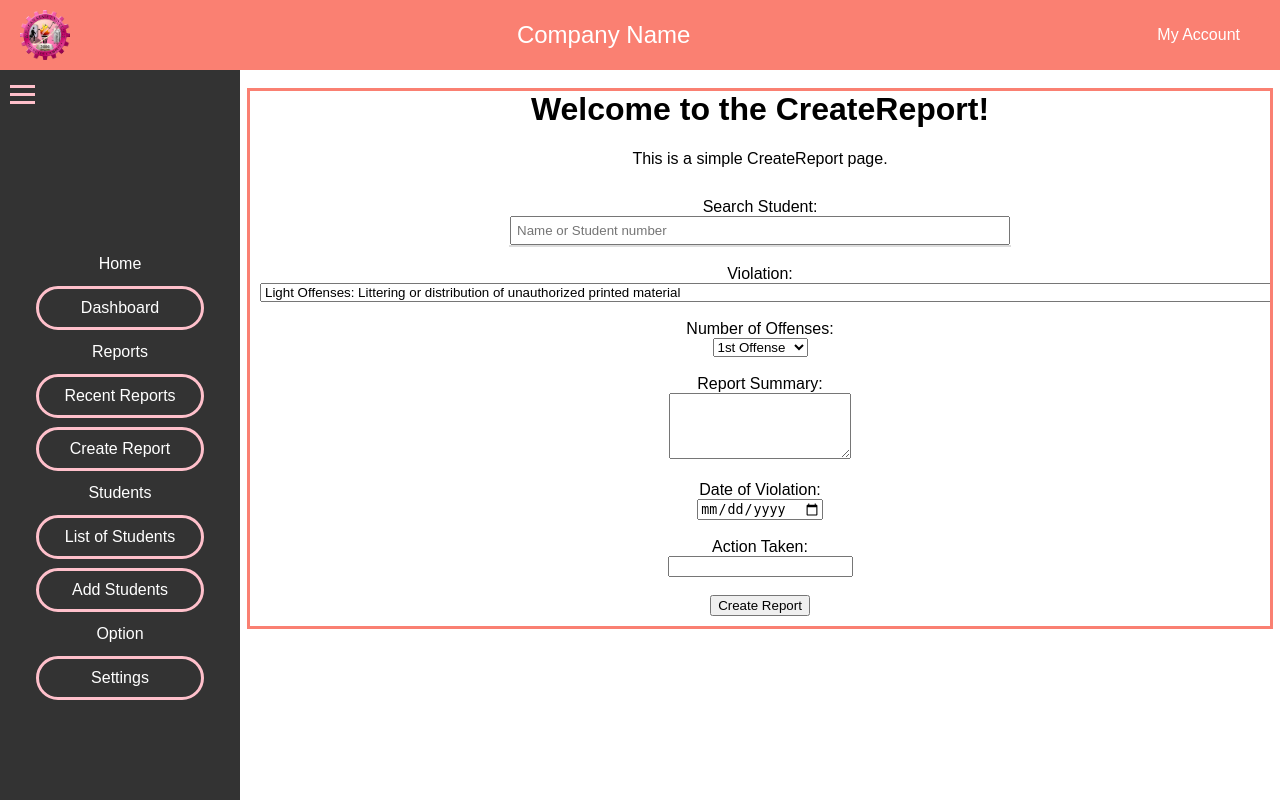
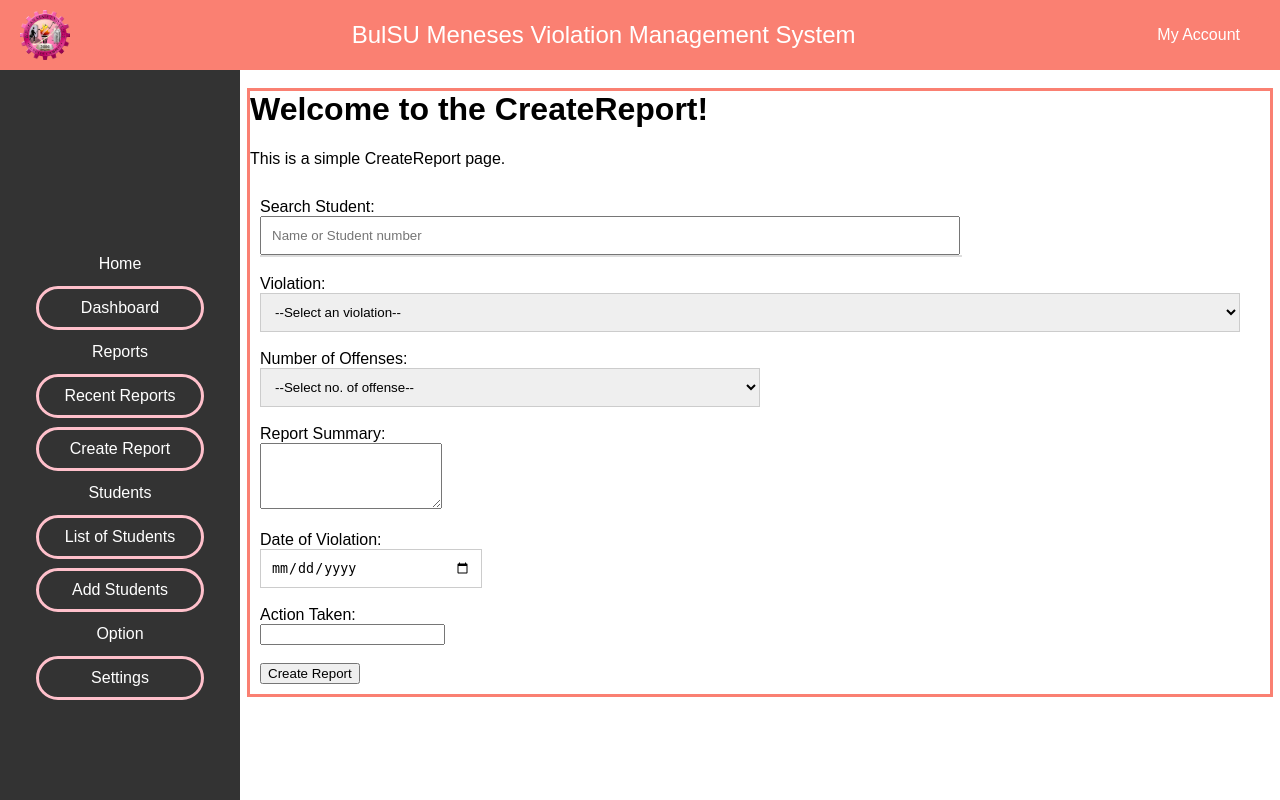
Before and after one commit to doksii/BulSUVMS, a PHP site: page /CreateReport.php in a window 1280 px wide. Run offline with PHP 8.4, Linux system fonts and the light colour scheme; the visitor is signed in with stand-in values (Sample User, id 1).

Commit message:
design updates

```diff
--- a/AddStudents.php
+++ b/AddStudents.php
@@ -18,6 +18,7 @@ if ($_SESSION['role'] !== 'admin') {
 <head>
     <meta charset="UTF-8">
     <meta name="viewport" content="width=device-width, initial-scale=1.0">
+    <link rel="icon" href="assets\img\BMCLogo.png" type="image/png">
     <title>BulSUVMS</title>
     <link rel="stylesheet" href="assets/styles.css">
     <link rel="stylesheet" href="assets/css/MainStyle.css">
@@ -38,9 +39,9 @@ if ($_SESSION['role'] !== 'admin') {
 <body>
     <header class="header">
         <div class="logo-container">
-            <img src="logo.png" alt="Company Logo" class="logo">
+            <img src="assets\img\BMCLogo.png" alt="Company Logo" class="logo">
         </div>
-        <div class="company-name">Company Name</div>
+        <div class="company-name">BulSU Meneses Violation Management System</div>
         <div class="dropdown">
             <button class="dropbtn">My Account</button>
             <div class="dropdown-content">
--- a/CreateReport.php
+++ b/CreateReport.php
@@ -5,7 +5,6 @@ if (!isset($_SESSION['username'])) {
     header("Location: index.html");
     exit();
 }
-
 // Check if the user has the appropriate role (e.g., 'admin')
 if ($_SESSION['role'] !== 'admin') {
     // Redirect to a different page or show an error message
@@ -18,6 +17,7 @@ if ($_SESSION['role'] !== 'admin') {
 <head>
     <meta charset="UTF-8">
     <meta name="viewport" content="width=device-width, initial-scale=1.0">
+    <link rel="icon" href="assets\img\BMCLogo.png" type="image/png">
     <title>BulSUVMS</title>
     <link rel="stylesheet" href="assets/styles.css">
     <link rel="stylesheet" href="assets/css/MainStyle.css">
@@ -26,11 +26,9 @@ if ($_SESSION['role'] !== 'admin') {
         /* Add some basic styling for the search box and results */
         #search-results {
             border: .2px solid #ddd;
-            width: 500px;
+            width: 70%;
             max-height: 100px;
             overflow-y: auto;
-            margin-left: auto;
-            margin-right: auto;
         }
         .search-item {
             padding: 10px;
@@ -40,17 +38,52 @@ if ($_SESSION['role'] !== 'admin') {
             background-color: #f0f0f0;
         }
         #student_search {
-            width: 500px;
-            padding: 5px;
+            width: 70%;
+            padding: 10px;
             box-sizing: border-box;
         }
         .scroll-container {
-            max-height: 100vh; /* Set max height for the container */
-            overflow-y: auto; /* Enable vertical scrolling */
+            max-width: 100vw; /* Set max width for the container */
+            overflow-x: auto; /* Enable horizontal scrolling */
             margin-top: 20px;
             /* border: 1px solid #ccc; */
             padding: 10px;
             box-sizing: border-box;
+        }
+        #violation {
+            padding: 5px;
+            border: 1px solid #ccc;
+            width: 98%; /* Adjust as needed */
+            text-align: left;
+            padding: 10px;
+        }
+        #no_of_offense {
+            padding: 5px;
+            border: 1px solid #ccc;
+            width: 50%; /* Adjust as needed */
+            text-align: left;
+            padding: 10px;
+        }
+        #date_of_violation {
+            padding: 5px;
+            border: 1px solid #ccc;
+            width: 20%; /* Adjust as needed */
+            padding: 10px;
+        }
+        .LO, .LGO, .GO, .DAP{
+            text-align: left;
+        }
+        .LO {
+            background-color: rgba(255, 252, 127, 0.5);
+        }
+        .LGO {
+            background-color: rgb(255, 165, 0, 0.5);
+        }
+        .GO {
+            background-color: rgb(255, 0, 0, 0.5);
+        }
+        .DAP {
+            background-color: rgba(173, 216, 230, 0.5);
         }
     </style>
     <script>
@@ -70,7 +103,6 @@ if ($_SESSION['role'] !== 'admin') {
                     $('#search-results').html('');
                 }
             });
-
             $(document).on('click', '.search-item', function() {
                 let studentNumber = $(this).data('student-number');
                 let studentName = $(this).text();
@@ -99,7 +131,7 @@ if ($_SESSION['role'] !== 'admin') {
         <div class="logo-container">
             <img src="assets\img\BMCLogo.png" alt="Company Logo" class="logo">
         </div>
-        <div class="company-name">Company Name</div>
+        <div class="company-name">BulSU Meneses Violation Management System</div>
         <div class="dropdown">
             <button class="dropbtn">My Account</button>
             <div class="dropdown-content">
@@ -144,31 +176,32 @@ if ($_SESSION['role'] !== 'admin') {
 
                     <label for="violation">Violation:</label><br>
                     <select id="violation" name="violation" required>
-                        <option value="Light Offenses: Littering or distribution of unauthorized printed material">Light Offenses: Littering or distribution of unauthorized printed material</option>
-                        <option value="Light Offenses: Vandalism or unauthorized posting of printed materials">Light Offenses: Vandalism or unauthorized posting of printed materials</option>
-                        <option value="Light Offenses: Disturbance or disruption of the educational environment, classes or any education related programs or activities">Light Offenses: Disturbance or disruption of the educational environment, classes or any education related programs or activities</option>
-                        <option value="Light Offenses: Unauthorized solicitation of funds or selling of any ticket">Light Offenses: Unauthorized solicitation of funds or selling of any ticket</option>
-                        <option value="Less Grave Offenses: Smoking, gambling or being under the influence of alcohol within the university premises">Less Grave Offenses: Smoking, gambling or being under the influence of alcohol within the university premises</option>
-                        <option value="Less Grave Offenses: Malicious or unfounded accusation towards any member of the academic community">Less Grave Offenses: Malicious or unfounded accusation towards any member of the academic community</option>
-                        <option value="Less Grave Offenses: Deception, Impersonation, or Fraud">Less Grave Offenses: Deception, Impersonation, or Fraud</option>
-                        <option value="Less Grave Offenses: Disrespectful behavior in words and in deeds or refusal to comply with directions of the University officials and employees acting in the performance of their duties">Less Grave Offenses: Disrespectful behavior in words and in deeds or refusal to comply with directions of the University officials and employees acting in the performance of their duties</option>
-                        <option value="Less Grave Offenses: Damage or unauthorized presence in or use of University premises, facilities or property, in violation of posted signs, when closed, or after normal operating hours">Less Grave Offenses: Damage or unauthorized presence in or use of University premises, facilities or property, in violation of posted signs, when closed, or after normal operating hours</option>
-                        <option value="Grave Offenses: Theft, attempted theft, and/or unauthorized possession or use of property/services belonging to the University or a member of the University community">Grave Offenses: Theft, attempted theft, and/or unauthorized possession or use of property/services belonging to the University or a member of the University community</option>
-                        <option value="Grave Offenses: Indecency in any form of obscene or lewd behavior (necking, petting or torrid kissing or other sexual act) inside the university premises">Grave Offenses: Indecency in any form of obscene or lewd behavior (necking, petting or torrid kissing or other sexual act) inside the university premises</option>
-                        <option value="Grave Offenses: Physical/verbal/sexual/mental/emotional abuse, threat, harassment, cyber bullying, hazing, coercion and/or other conduct that threatens or endangers the health or safety of any person">Grave Offenses: Physical/verbal/sexual/mental/emotional abuse, threat, harassment, cyber bullying, hazing, coercion and/or other conduct that threatens or endangers the health or safety of any person</option>
-                        <option value="Grave Offenses: Possession, use, sale or purchase of any illegal drugs inside the university premises">Grave Offenses: Possession, use, sale or purchase of any illegal drugs inside the university premises</option>
-                        <option value="Grave Offenses: Carrying of firearms and other weapons within the University campuses and premises">Grave Offenses: Carrying of firearms and other weapons within the University campuses and premises</option>
-                        <option value="Dishonesty on Academic Pursuits: Academic misconduct: Cheating">Dishonesty on Academic Pursuits: Academic misconduct: Cheating</option>
-                        <option value="Dishonesty on Academic Pursuits: Academic misconduct: Plagiarism in theses, literary and creative works">Dishonesty on Academic Pursuits: Academic misconduct: Plagiarism in theses, literary and creative works</option>
-                        <option value="Dishonesty on Academic Pursuits: Falsification or forging of academic records and official documents">Dishonesty on Academic Pursuits: Falsification or forging of academic records and official documents</option>
+                        <option value="" disabled selected>--Select an violation--</option>
+                        <option class="LO" value="Light Offenses: Littering or distribution of unauthorized printed material">Light Offenses: Littering or distribution of unauthorized printed material</option>
+                        <option class="LO" value="Light Offenses: Vandalism or unauthorized posting of printed materials">Light Offenses: Vandalism or unauthorized posting of printed materials</option>
+                        <option class="LO" value="Light Offenses: Disturbance or disruption of the educational environment, classes or any education related programs or activities">Light Offenses: Disturbance or disruption of the educational environment, classes or any education related programs or activities</option>
+                        <option class="LO" value="Light Offenses: Unauthorized solicitation of funds or selling of any ticket">Light Offenses: Unauthorized solicitation of funds or selling of any ticket</option>
+                        <option class="LGO" value="Less Grave Offenses: Smoking, gambling or being under the influence of alcohol within the university premises">Less Grave Offenses: Smoking, gambling or being under the influence of alcohol within the university premises</option>
+                        <option class="LGO" value="Less Grave Offenses: Malicious or unfounded accusation towards any member of the academic community">Less Grave Offenses: Malicious or unfounded accusation towards any member of the academic community</option>
+                        <option class="LGO" value="Less Grave Offenses: Deception, Impersonation, or Fraud">Less Grave Offenses: Deception, Impersonation, or Fraud</option>
+                        <option class="LGO" value="Less Grave Offenses: Disrespectful behavior in words and in deeds or refusal to comply with directions of the University officials and employees acting in the performance of their duties">Less Grave Offenses: Disrespectful behavior in words and in deeds or refusal to comply with directions of the University officials and employees acting in the performance of their duties</option>
+                        <option class="LGO" value="Less Grave Offenses: Damage or unauthorized presence in or use of University premises, facilities or property, in violation of posted signs, when closed, or after normal operating hours">Less Grave Offenses: Damage or unauthorized presence in or use of University premises, facilities or property, in violation of posted signs, when closed, or after normal operating hours</option>
+                        <option class="GO" value="Grave Offenses: Theft, attempted theft, and/or unauthorized possession or use of property/services belonging to the University or a member of the University community">Grave Offenses: Theft, attempted theft, and/or unauthorized possession or use of property/services belonging to the University or a member of the University community</option>
+                        <option class="GO" value="Grave Offenses: Indecency in any form of obscene or lewd behavior (necking, petting or torrid kissing or other sexual act) inside the university premises">Grave Offenses: Indecency in any form of obscene or lewd behavior (necking, petting or torrid kissing or other sexual act) inside the university premises</option>
+                        <option class="GO" value="Grave Offenses: Physical/verbal/sexual/mental/emotional abuse, threat, harassment, cyber bullying, hazing, coercion and/or other conduct that threatens or endangers the health or safety of any person">Grave Offenses: Physical/verbal/sexual/mental/emotional abuse, threat, harassment, cyber bullying, hazing, coercion and/or other conduct that threatens or endangers the health or safety of any person</option>
+                        <option class="GO" value="Grave Offenses: Possession, use, sale or purchase of any illegal drugs inside the university premises">Grave Offenses: Possession, use, sale or purchase of any illegal drugs inside the university premises</option>
+                        <option class="GO" value="Grave Offenses: Carrying of firearms and other weapons within the University campuses and premises">Grave Offenses: Carrying of firearms and other weapons within the University campuses and premises</option>
+                        <option class="DAP" value="Dishonesty on Academic Pursuits: Academic misconduct: Cheating">Dishonesty on Academic Pursuits: Academic misconduct: Cheating</option>
+                        <option class="DAP" value="Dishonesty on Academic Pursuits: Academic misconduct: Plagiarism in theses, literary and creative works">Dishonesty on Academic Pursuits: Academic misconduct: Plagiarism in theses, literary and creative works</option>
+                        <option class="DAP" value="Dishonesty on Academic Pursuits: Falsification or forging of academic records and official documents">Dishonesty on Academic Pursuits: Falsification or forging of academic records and official documents</option>
                     </select><br><br>
                     <label for="no_of_offense">Number of Offenses:</label><br>
                     <select id="no_of_offense" name="no_of_offense" required>
+                    <option value="" disabled selected>--Select no. of offense--</option>
                         <option value="1st offense">1st Offense</option>
                         <option value="2nd offense">2nd Offense</option>
                         <option value="3rd offense">3rd Offense</option>
-                        <option value="4th offense">4th Offense</option>
-                        <option value="5th offense">5th Offense</option>
+                        <option value="Other">Others(Specify on report summary)</option>
                     </select><br><br>
                     <label for="detailed_report">Report Summary:</label><br>
                     <textarea id="detailed_report" name="detailed_report" rows="4" required></textarea><br><br>
@@ -191,4 +224,3 @@ if ($_SESSION['role'] !== 'admin') {
     <script src="js/script.js"></script>
 </body>
 </html>
-<!-- asdasd -->
--- a/Settings.php
+++ b/Settings.php
@@ -5,7 +5,6 @@ if (!isset($_SESSION['username'])) {
     header("Location: index.html");
     exit();
 }
-
 // Check if the user has the appropriate role (e.g., 'admin')
 if ($_SESSION['role'] !== 'admin') {
     // Redirect to a different page or show an error message
@@ -18,6 +17,7 @@ if ($_SESSION['role'] !== 'admin') {
 <head>
     <meta charset="UTF-8">
     <meta name="viewport" content="width=device-width, initial-scale=1.0">
+    <link rel="icon" href="assets\img\BMCLogo.png" type="image/png">
     <title>BulSUVMS</title>
     <link rel="stylesheet" href="assets/styles.css">
     <link rel="stylesheet" href="assets/css/MainStyle.css">
@@ -36,9 +36,9 @@ if ($_SESSION['role'] !== 'admin') {
 <body>
     <header class="header">
         <div class="logo-container">
-            <img src="logo.png" alt="Company Logo" class="logo">
+            <img src="assets\img\BMCLogo.png" alt="Company Logo" class="logo">
         </div>
-        <div class="company-name">Company Name</div>
+        <div class="company-name">BulSU Meneses Violation Management System</div>
         <div class="dropdown">
             <button class="dropbtn">My Account</button>
             <div class="dropdown-content">
--- a/assets/css/MainStyle.css
+++ b/assets/css/MainStyle.css
@@ -7,16 +7,34 @@ body {
     font-family: Arial, sans-serif;
     margin: 0;
 }
-
+table {
+    width: 100%;
+    border-collapse: collapse;
+}
+table, th, td {
+    border: 1px solid black;
+}
+th, td {
+    padding: 8px;
+    text-align: center;
+}
+th {
+    background-color: #f2f2f2;
+    cursor: pointer;
+}
 /* Start of Header */
 
 .header {
+    position: -webkit-sticky; /* For Safari */
+    position: sticky;
+    top: 0;
     display: flex;
     justify-content: space-between;
     align-items: center;
     padding: 10px 20px;
     background-color: salmon;
     color: #fff;
+    z-index: 1000;
 }
 
 .logo-container {
@@ -87,15 +105,15 @@ body {
 .hamburger-menu {
 
     position: fixed;
-    top: 80px;
-    left: 10px;
+    top: 20px;
+    left: 20px;
     cursor: pointer;
-    z-index: 999;
+    z-index: 0;
 }
 
 .bar {
-    width: 25px;
-    height: 3px;
+    width: 35px;
+    height: 5px;
     background-color: pink;
     margin: 5px 0;
 }
@@ -190,9 +208,7 @@ body {
     outline: solid salmon;
     margin-left: 250px;
     margin-right: 10px;
-    text-align: center;
-
-
+    text-align: left;
 }
 
 
@@ -200,9 +216,16 @@ body {
     .sidebar {
         width: 100%;
         left: -100%;
+        padding: 0px;
     }
-
+    .sidebar.hidden {
+        left: 0px; /* Sidebar is hidden */
+    }
+    .hamburger-menu {
+        z-index: 1001;
+    }
     .content {
-        margin-left: 0;
+        margin-left: 10px;
+        margin-right: 10px;
     }
 }
--- a/index.html
+++ b/index.html
@@ -3,6 +3,7 @@
 <head>
     <meta charset="UTF-8">
     <meta name="viewport" content="width=device-width, initial-scale=1.0">
+    <link rel="icon" href="assets\img\BMCLogo.png" type="image/png">
     <title>BulSUVMS</title>
     <link rel="stylesheet" href="assets/css/styles.css">
     <link rel="stylesheet" href="assets/css/MainStyle.css">
```
Also changed, not shown: AccountSettings.php (+3 -4 lines), CreateAccount.php (+3 -8 lines), ManageAccounts.php (+5 -7 lines), ManageStudents.php (+5 -12 lines), RecentReports.php (+5 -7 lines), SearchStudents.php (+7 -8 lines), dashboard.php (+3 -4 lines), 1 other file.
